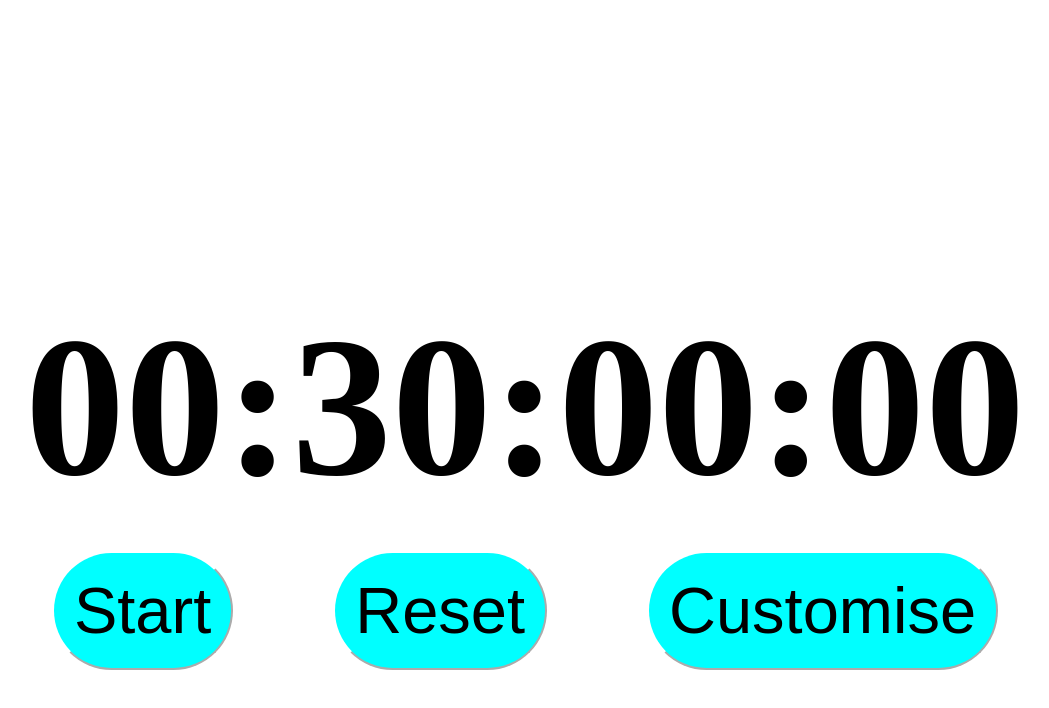
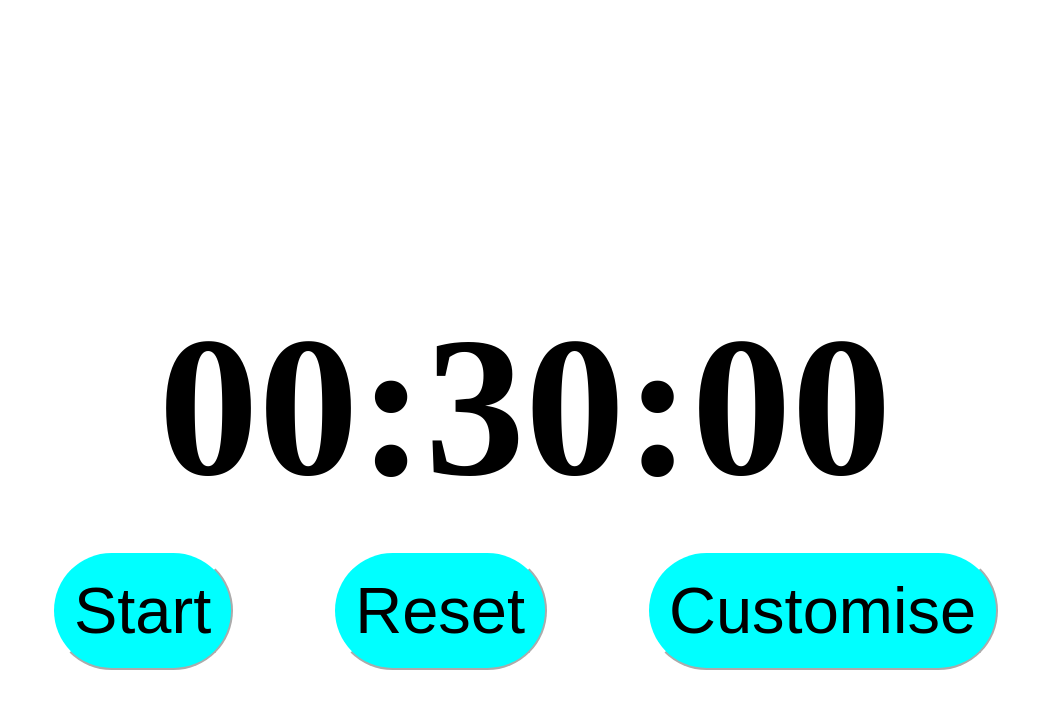
Before and after one commit to NathanielH12/Day-Won, a website: page src/timer.html in a window 1280 px wide. Both pictures are taken after a click on the button "Reset". Shown: the whole page, without its empty margins (115-1164 px from the left). Drawn offline with Linux system fonts and the light colour scheme.

Commit message:
feat: update milliseconds to remove from display

```diff
--- a/src/main.js
+++ b/src/main.js
@@ -35,7 +35,7 @@ function updateDisplay() {
     seconds = seconds < 10 ? '0' + seconds : seconds;
     milseconds = milseconds < 10 ? '0' + milseconds : milseconds;
 
-    timer.innerHTML = `${hours}:${minutes}:${seconds}:${milseconds}`;
+    timer.innerHTML = `${hours}:${minutes}:${seconds}`;
 }
 
 function updateTimer() {
--- a/src/timer.html
+++ b/src/timer.html
@@ -8,7 +8,7 @@
 </head>
 <body>
     <div class="mainInterface">
-        <h1 id="timer">00:30:00:00</h1>
+        <h1 id="timer">00:30:00</h1>
         <div class="buttons">
             <button id="startBtn">Start</button>
             <button id="resetBtn">Reset</button>
```
